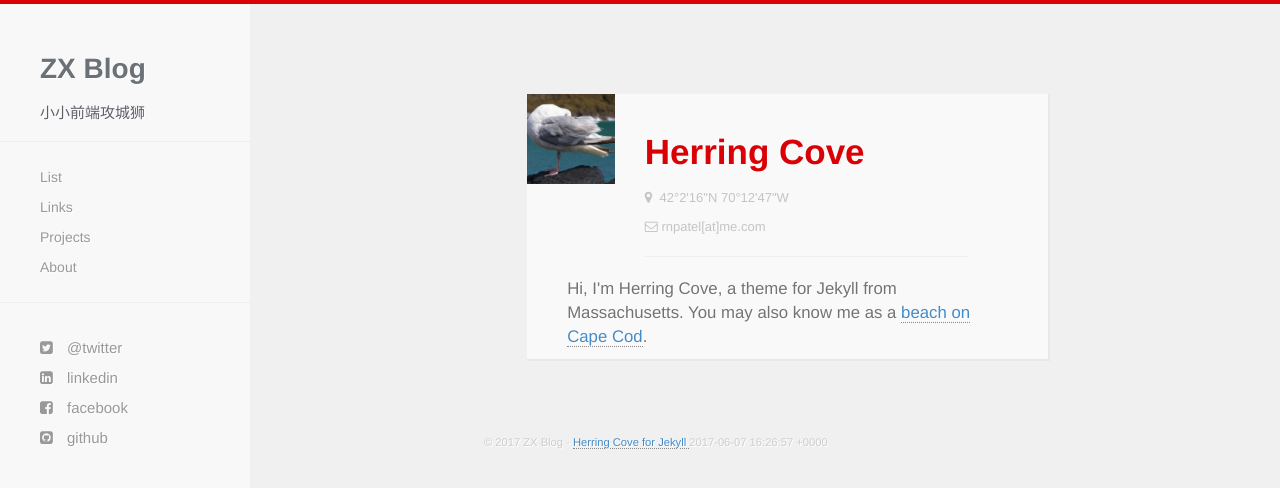
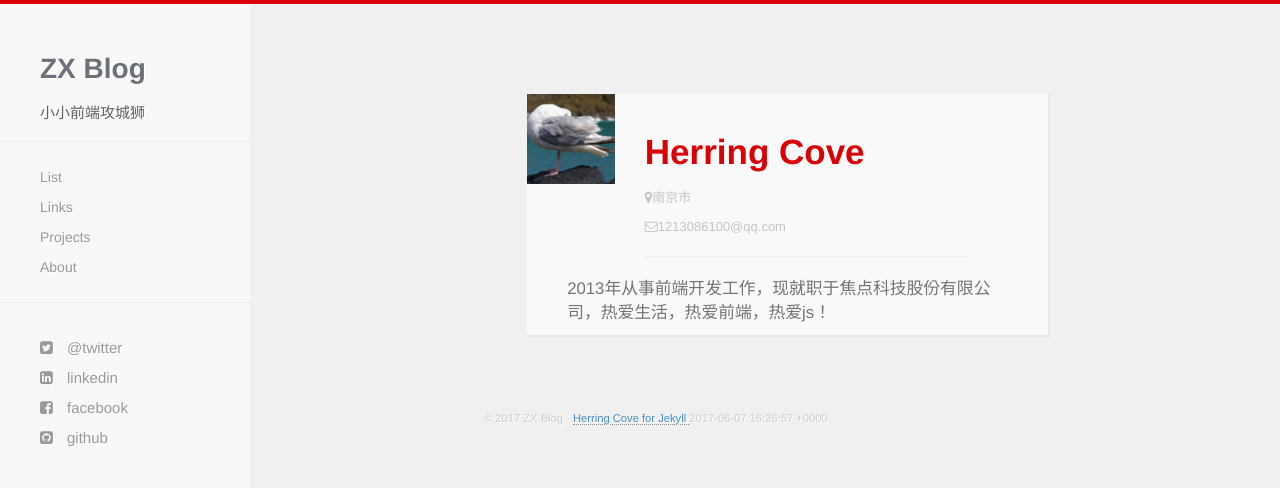
Before and after one commit to GITxiangzhang/GITxiangzhang.github.io, a Jekyll site: the page built from about.html, in a window 1280 px wide. Shown: the top 488 px of the page. Built offline with Jekyll 4.4.1, drawn with Linux system fonts in a browser that asks for light colours; nearby versions of some CDN libraries; Markdown is read by kramdown in place of the engine named in the settings.

Commit message:
about me

```diff
--- a/_includes/greeting.html
+++ b/_includes/greeting.html
@@ -1,8 +1,10 @@
   </div>
   <div class="container">
     <div id="welcome-greeting">
-      <h1>Land Ahoy!</h1>
-      <h2>This is <a href="https://github.com/arnp/herring-cove">Herring Cove</a>, a minimal theme built for <a href="http://jekyllrb.com"> Jekyll</a>. It features a number distinctive features such as a fixed sidebar and a showcase image. It's also easily configurable and editable to your liking. <br><br> On this test site, you will find some blog posts, interesting links, and more. You'll also find a number of ways to get in touch.</h2>
+      <h1>前言</h1>
+      <h2>
+        这里记录平时一些前端笔记，希望自己能够持之以恒。
+      </h2>
       <hr />
     </div>
   </div>
--- a/about.html
+++ b/about.html
@@ -11,14 +11,16 @@ title: About
           </div>
           <div class="col-md-9">
             <h1>Herring Cove</h1>
-            <p><i class="fa fa-map-marker"></i>&nbsp;&nbsp;42°2'16"N   70°12'47"W</p>
-            <p><i class="fa fa-envelope-o"></i>&nbsp;rnpatel[at]me.com </p>
+            <p><i class="fa fa-map-marker"></i>南京市</p>
+            <p><i class="fa fa-envelope-o"></i>1213086100@qq.com </p>
             <hr />
           </div>
         </div>
         <div class="row">
           <div class="col-md-12 letter">
-            <p>Hi, I'm Herring Cove, a theme for Jekyll from Massachusetts. You may also know me as a <a href="http://wikimapia.org/38526/Herring-Cove-Beach">beach on Cape Cod</a>.</p>
+            <p>
+             2013年从事前端开发工作，现就职于焦点科技股份有限公司，热爱生活，热爱前端，热爱js！
+            </p>
           </div>
         </div>
     </div>
```
